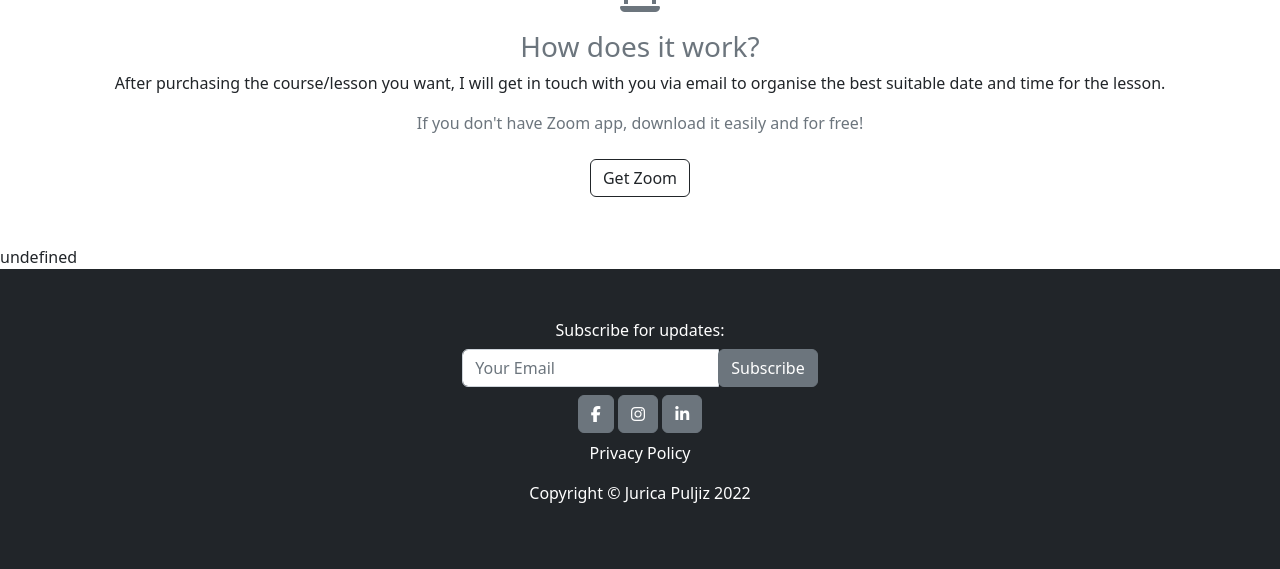
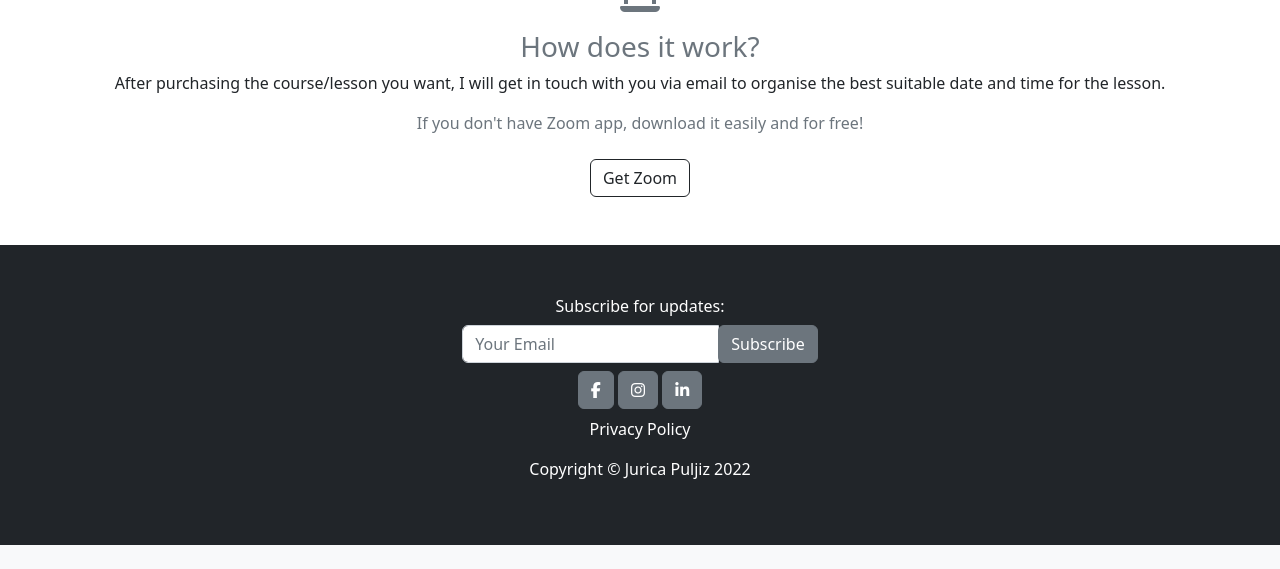
Before and after one commit to Code-Institute-Submissions/jurica29-lenglishonlinelearning_NovResub, a Django app: page /about/ in a window 1280 px wide. Shown: the part 1020-1589 px from the top of the page. After the commit the page ends 1565 px from the top, so only its background shows below. Run offline with Django 4.2, Linux system fonts and the light colour scheme; parts of the project's set-up code (start-up, migrations or seed data) failed here and were passed over; some libraries are stand-ins or nearby versions.

Commit message:
Remove mistake found on about page

```diff
--- a/baseapp/templates/about.html
+++ b/baseapp/templates/about.html
@@ -27,4 +27,4 @@
     <p class="font-italic text-muted mb-4">If you don't have Zoom app, download it easily and for free!</p>
     <a href="https://zoom.us/download" target="_blank" rel="noopener" aria-label="Download Zoom app (opens in a new tab)" class="btn btn-outline-dark" type="submit">Get Zoom</a>
   </div>
-</div>undefined</div> {% endblock %}
+ {% endblock %}
```
